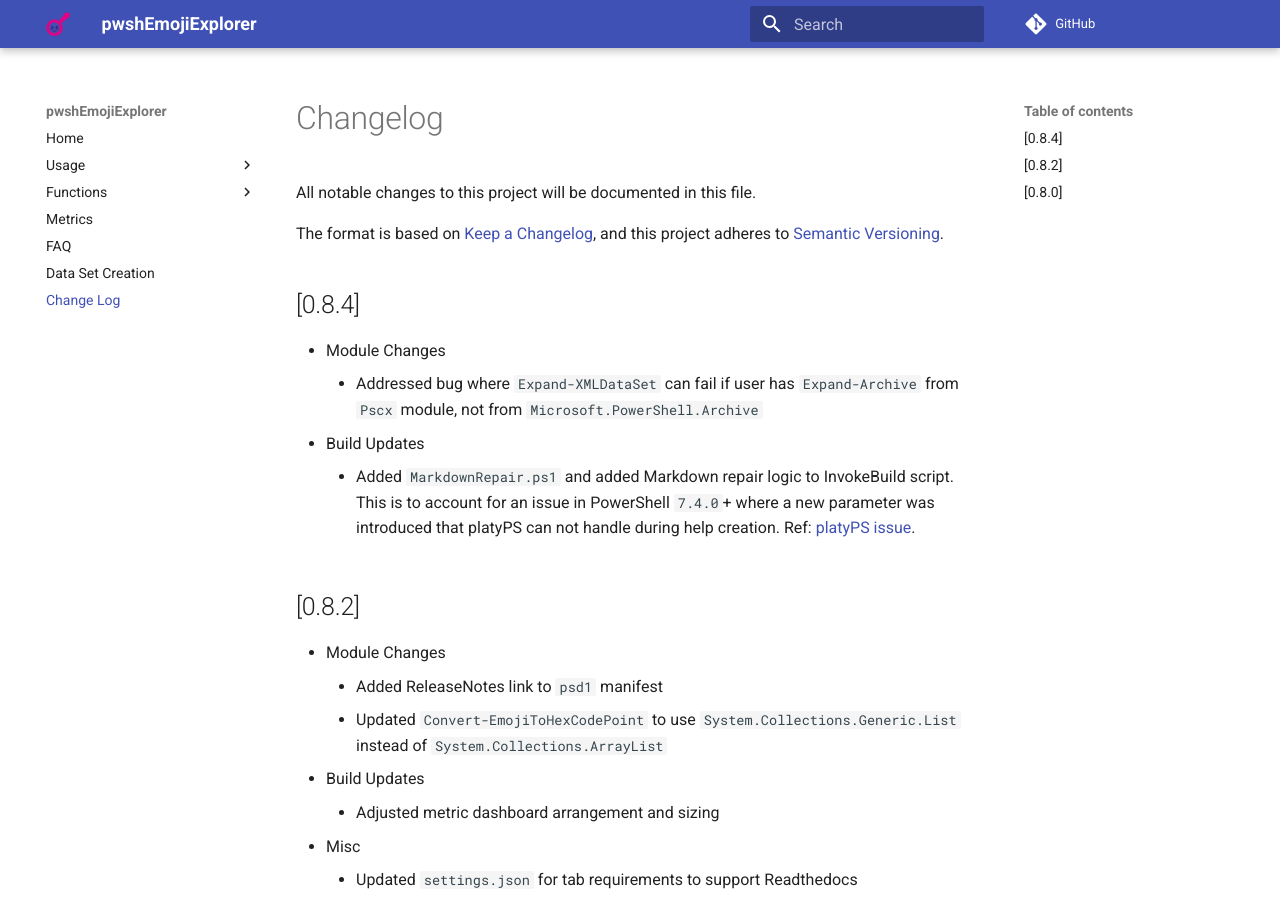
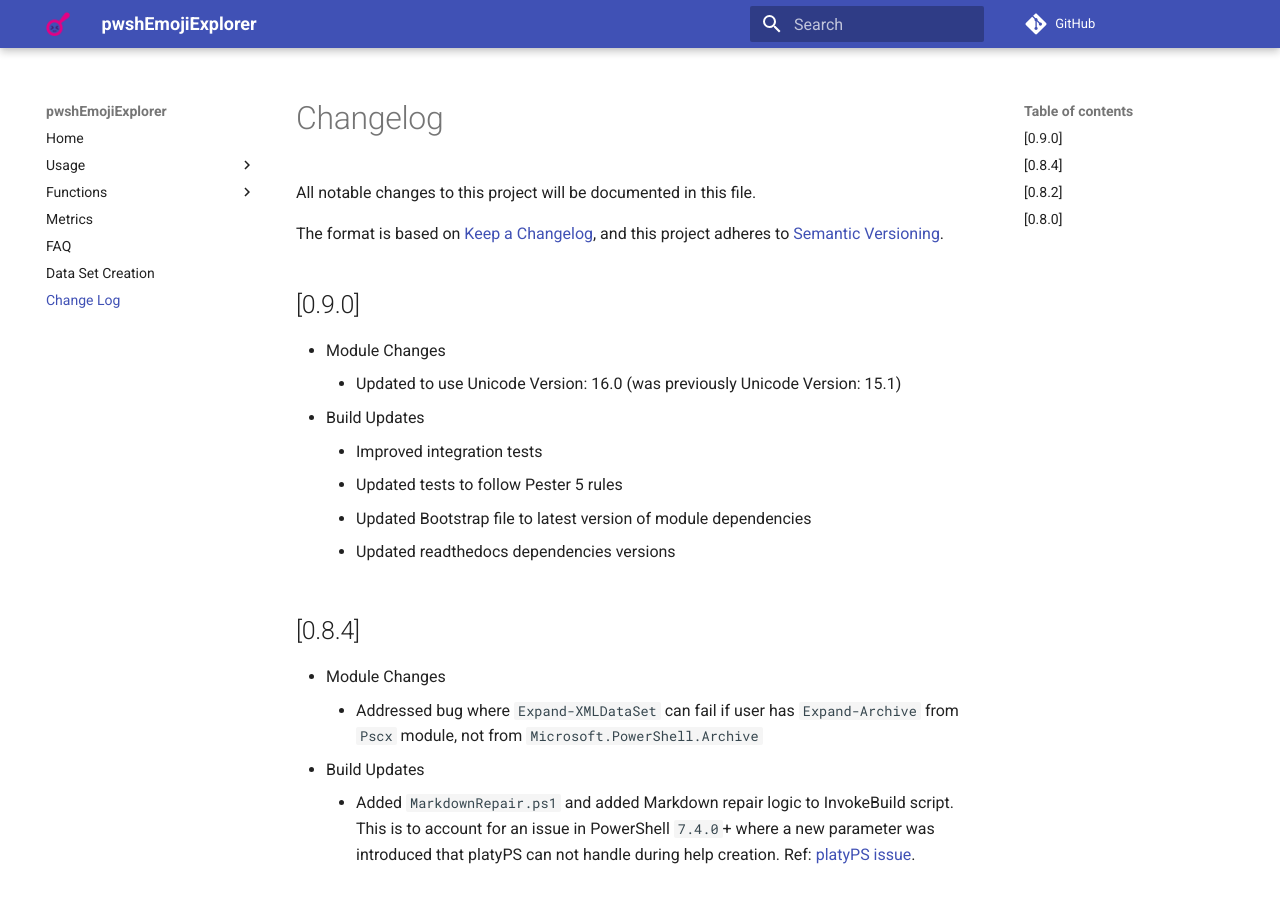
Before and after one commit to techthoughts2/pwshEmojiExplorer, an MkDocs documentation site: the page built from docs/CHANGELOG.md, in a window 1280 px wide and 900 px high. Built offline with MkDocs 1.6.1 and Material for MkDocs 9.7.7, drawn with Linux system fonts in a browser that asks for light colours; comment, search, counter and statistics services are not loaded.

Commit message:
added support for Unicode Version 16

```diff
--- a/docs/CHANGELOG.md
+++ b/docs/CHANGELOG.md
@@ -4,6 +4,16 @@ All notable changes to this project will be documented in this file.
 
 The format is based on [Keep a Changelog](https://keepachangelog.com/en/1.2.0/),
 and this project adheres to [Semantic Versioning](https://semver.org/spec/v2.0.0.html).
+
+## [0.9.0]
+
+- Module Changes
+    - Updated to use Unicode Version: 16.0 (was previously Unicode Version: 15.1)
+- Build Updates
+    - Improved integration tests
+    - Updated tests to follow Pester 5 rules
+    - Updated Bootstrap file to latest version of module dependencies
+    - Updated readthedocs dependencies versions
 
 ## [0.8.4]
 
--- a/docs/pwshEmojiExplorer.md
+++ b/docs/pwshEmojiExplorer.md
@@ -2,7 +2,7 @@
 Module Name: pwshEmojiExplorer
 Module Guid: 6e4813c7-6f30-42e8-adc4-b3d9b46bce9a
 Download Help Link: NA
-Help Version: 0.8.4
+Help Version: 0.9.0
 Locale: en-US
 ---
 
```
Also changed, not shown: 3 other files.
